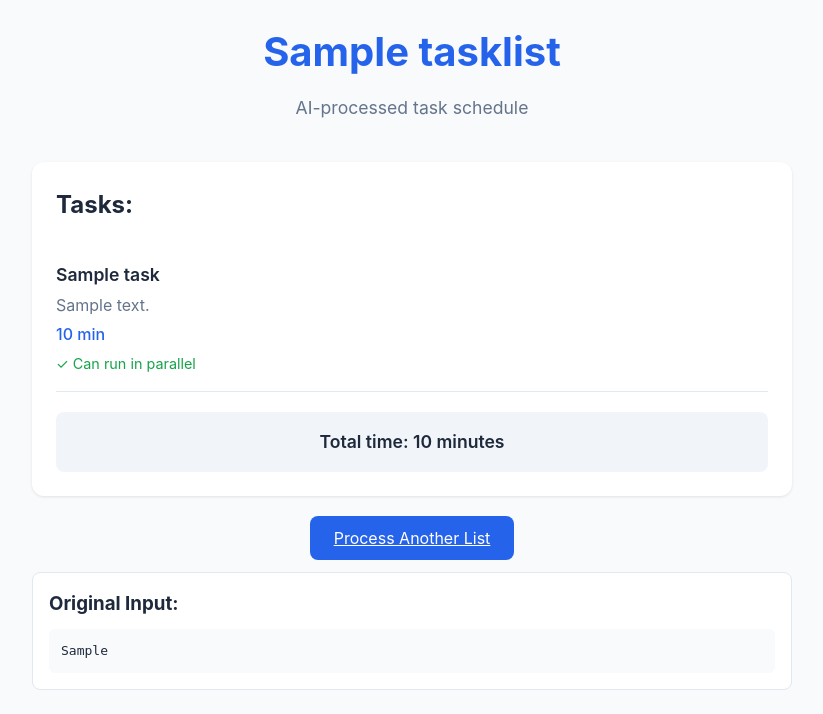
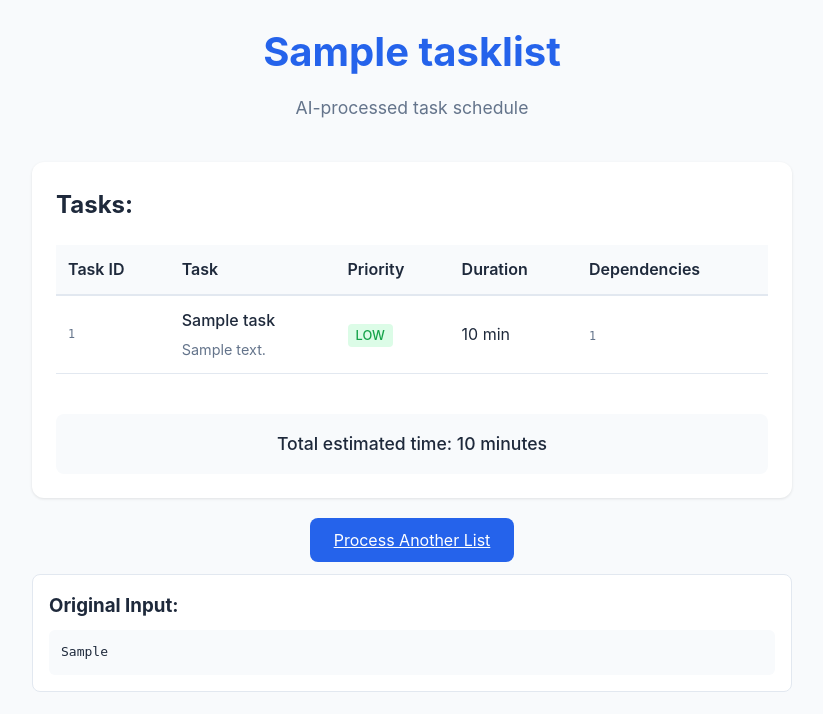
Before and after one commit to AnyelaDev/Tech_assessment, a Django app: page /results/1/ in a window 1280 px wide. Shown: the top 714 px of the page, without its empty margins (228-1051 px from the left). Run offline with Django 5.2, Linux system fonts and the light colour scheme; tables that the repository leaves empty hold one stand-in row (values such as "Sample post").

Commit message:
UI fixes

```diff
--- a/reimagined/tasks/views.py
+++ b/reimagined/tasks/views.py
@@ -90,10 +90,12 @@ def todo_timeline_input(request):
 def todo_dependencies(request, task_list_id):
     task_list = get_object_or_404(TaskList, id=task_list_id)
     tasks = task_list.tasks.all()
+    analysis = request.session.get('analysis', '')
 
     return render(request, 'tasks/todo_dependencies.html', {
         'task_list': task_list,
         'tasks': tasks,
+        'analysis': analysis
     })
 
 
--- a/reimagined/templates/tasks/results.html
+++ b/reimagined/templates/tasks/results.html
@@ -8,25 +8,74 @@
     <p>AI-processed task schedule</p>
 </div>
 
+{% if analysis %}
+<div style="margin-bottom: 30px; padding: 16px; background: #f8f9fa; border-radius: 8px; border: 1px solid var(--border-color);">
+    <h3 style="margin-bottom: 10px; color: var(--text-color);">Analysis:</h3>
+    <p style="color: var(--secondary-color); line-height: 1.5;">{{ analysis }}</p>
+</div>
+{% endif %}
+
 <div class="task-list">
     <h2 style="margin-bottom: 20px; color: var(--text-color);">Tasks:</h2>
 
-    {% for task in tasks %}
-    <div class="task-item">
-        <div class="task-title">{{ task.title }}</div>
-        <div style="color: var(--secondary-color); margin: 4px 0;">{{ task.description }}</div>
-        <div class="task-duration">{{ task.estimated_duration }} min</div>
-        {% if task.can_run_parallel %}
-        <div class="task-parallel">✓ Can run in parallel</div>
-        {% endif %}
+    {% if tasks %}
+    <div style="overflow-x: auto;">
+        <table style="width: 100%; border-collapse: collapse; margin-bottom: 20px;">
+            <thead>
+                <tr style="background: var(--background-color); border-bottom: 2px solid var(--border-color);">
+                    <th style="padding: 12px; text-align: left; font-weight: 600; color: var(--text-color);">Task ID</th>
+                    <th style="padding: 12px; text-align: left; font-weight: 600; color: var(--text-color);">Task</th>
+                    <th style="padding: 12px; text-align: left; font-weight: 600; color: var(--text-color);">Priority</th>
+                    <th style="padding: 12px; text-align: left; font-weight: 600; color: var(--text-color);">Duration</th>
+                    <th style="padding: 12px; text-align: left; font-weight: 600; color: var(--text-color);">Dependencies</th>
+                </tr>
+            </thead>
+            <tbody>
+                {% for task in tasks %}
+                <tr style="border-bottom: 1px solid var(--border-color);">
+                    <td style="padding: 12px; font-family: monospace; font-size: 0.9em; color: var(--secondary-color);">{{ task.task_id }}</td>
+                    <td style="padding: 12px;">
+                        <div style="font-weight: 500; color: var(--text-color); margin-bottom: 4px;">{{ task.title }}</div>
+                        <div style="font-size: 0.9em; color: var(--secondary-color);">{{ task.description }}</div>
+                    </td>
+                    <td style="padding: 12px;">
+                        <span style="
+                            padding: 4px 8px;
+                            border-radius: 4px;
+                            font-size: 0.8em;
+                            font-weight: 500;
+                            text-transform: uppercase;
+                            {% if task.priority == 'high' %}
+                                background: #fee2e2; color: #dc2626;
+                            {% elif task.priority == 'medium' %}
+                                background: #fef3c7; color: #d97706;
+                            {% else %}
+                                background: #dcfce7; color: #16a34a;
+                            {% endif %}
+                        ">{{ task.priority }}</span>
+                    </td>
+                    <td style="padding: 12px; color: var(--text-color);">{{ task.estimated_duration }} min</td>
+                    <td style="padding: 12px; color: var(--secondary-color); font-size: 0.9em;">
+                        {% if task.dependencies.all %}
+                            {% for dep in task.dependencies.all %}
+                                <span style="font-family: monospace;">{{ dep.task_id }}</span>{% if not forloop.last %}, {% endif %}
+                            {% endfor %}
+                        {% else %}
+                            None
+                        {% endif %}
+                    </td>
+                </tr>
+                {% endfor %}
+            </tbody>
+        </table>
     </div>
-    {% empty %}
+
+    <div class="total-time" style="text-align: center; padding: 16px; background: var(--background-color); border-radius: 8px; font-weight: 500;">
+        Total estimated time: {{ total_time }} minutes
+    </div>
+    {% else %}
     <p style="color: var(--secondary-color);">No tasks found.</p>
-    {% endfor %}
-
-    <div class="total-time">
-        Total time: {{ total_time }} minutes
-    </div>
+    {% endif %}
 </div>
 
 <div style="margin-top: 30px; text-align: center;">
```
